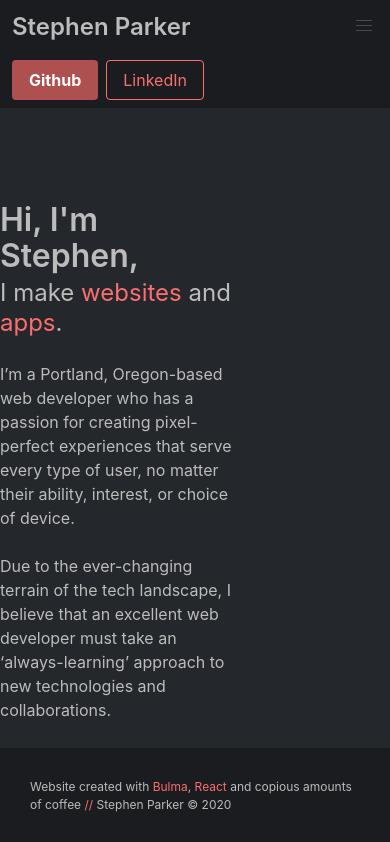
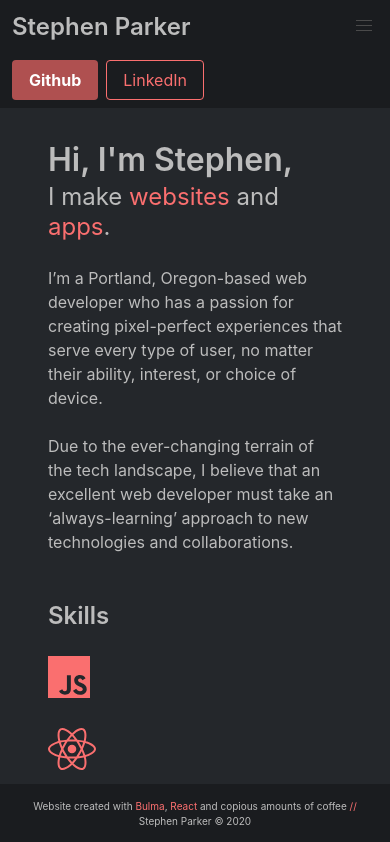
Before and after one commit to stephenparkhum/SP-Web-Portfolio-React, a React (Create React App) app: page / in a window 390 px wide. Shown: the top 842 px of the page. Built offline with nearby package versions, Linux system fonts and the light colour scheme.

Commit message:
Updating mobile styling

```diff
--- a/package.json
+++ b/package.json
@@ -24,7 +24,6 @@
     "eject": "react-scripts eject",
     "css-build": "node-sass --omit-source-map-url sass/mystyles.scss css/mystyles.css",
     "css-watch": "npm run css-build -- --watch"
-
   },
   "eslintConfig": {
     "extends": "react-app"
--- a/src/components/Footer/Footer.js
+++ b/src/components/Footer/Footer.js
@@ -7,7 +7,7 @@ class ToggleFooter extends Component {
 
         return (
             <>
-            <div class="content is-small container">
+            <div className="content is-small container has-text-center-mobile has-text-left-desktop">
                 <p>
                     Website created with <a href="https://bulma.io/">Bulma</a>, <a href="http://reactjs.org">React</a> and copious amounts of coffee <span>//</span> Stephen Parker &copy; {thisYear}
                 </p>
--- a/src/components/MainContent/About/About.js
+++ /dev/null
@@ -1,50 +0,0 @@
-import React, {Component} from 'react';
-import { FontAwesomeIcon } from '@fortawesome/react-fontawesome';
-import {
-    faJs,
-    faNodeJs,
-    faPython,
-    faReact,
-    faLinkedin,
-    faGithub,
-    faPhp,
-    faDrupal,
-
-} from '@fortawesome/free-brands-svg-icons';
-
-class About extends Component {
-    render() {
-        return (
-            <>
-            <div className="About-info">
-            <h2 className="title is-4">About Me</h2>
-                <figure class="image is-128x128">
-                    <img class="is-rounded" src="https://media-exp1.licdn.com/dms/image/C5603AQFJcYLRqlWOKA/profile-displayphoto-shrink_200_200/0?e=1590624000&v=beta&t=oHjMc5yCCQXFII_v1rG4yn9i2d4QanvN6V7o5io4J3w" />
-                </figure>
-                <p>
-                    I'm a Portland, Oregon-based web developer who has a passion for creating pixel-perfect experiences that
-                    serve every type of user, no matter their ability, interest, or choice of device.<br/> <br/>
-                    Due to the ever-changing terrain of the tech landscape, I believe that an excellent web developer must
-                    take an 'always-learning' approach to new technologies and collaborations.
-                </p>
-                <h3 className="desktop-hide">Social</h3>
-                <div className="About-social desktop-hide">
-                    <a href="https://www.linkedin.com/in/stephenparker-03/"><FontAwesomeIcon icon={faLinkedin} size="4x" /></a>
-                    <a href="http://github.com/stephenparkhum"><FontAwesomeIcon icon={faGithub} size="4x" /></a>
-                </div>
-                <h3>Skills</h3>
-                <div className="About-lang">
-                    <FontAwesomeIcon icon={faJs} size="4x" />
-                    <FontAwesomeIcon icon={faReact} size="4x" />
-                    <FontAwesomeIcon icon={faNodeJs} size="4x" />
-                    <FontAwesomeIcon icon={faPython} size="4x" />
-                    <FontAwesomeIcon icon={faPhp} size="4x" />
-                    <FontAwesomeIcon icon={faDrupal} size="4x" />
-                </div>
-            </div>
-            </>
-         );
-    }
-}
-
-export default About;
--- a/src/components/MainContent/MainContent.js
+++ b/src/components/MainContent/MainContent.js
@@ -24,7 +24,7 @@ class MainContent extends Component {
         }
 
         return (
-            <div class="main--content section is-medium">
+            <div class="main--content section is-small">
                 <h1 className="title is-3 has-text-white-ter">Hi, I'm Stephen,</h1>
                 <h2 className="subtitle is-4 has-text-white-ter">I make <span className="has-text-info">websites</span> and <span className="has-text-info">apps</span>.</h2>
                 <p className="is_medium">
--- a/src/components/Nav/LeftNav/LeftNav.js
+++ b/src/components/Nav/LeftNav/LeftNav.js
@@ -1,7 +1,15 @@
 import React from 'react';
 
 function LeftNav() {
+    let hamburgerBtn = document.getElementsByClassName('navbar-burger');
 
+    let hamburgerClick = (e) => {
+        if (e.classList.contains('is-active')) {
+            e.classList.remove('is-active');
+        } else {
+            e.classList.add('is-active');
+        }
+    }
 
     return (
         <>
@@ -10,7 +18,7 @@ function LeftNav() {
                 <h1 className="title is-4 has-text-white-ter">Stephen Parker</h1>
             </a>
 
-            <a role="button" class="navbar-burger burger" aria-label="menu" aria-expanded="false" data-target="navbarBasicExample">
+            <a role="button" class="navbar-burger burger" onClick={hamburgerClick} aria-label="menu" aria-expanded="false" data-target="navbarBasicExample">
                 <span aria-hidden="true"></span>
                 <span aria-hidden="true"></span>
                 <span aria-hidden="true"></span>
--- a/src/index.scss
+++ b/src/index.scss
@@ -32,10 +32,17 @@ html body {
     .main--content {
         margin-bottom: 75px;
         section,
-        .section.is-medium {
-            padding-top: 75px !important;
-            padding-left: 0 !important;
-            padding-right: 0 !important;
+        .section.is-small {
+            text-align: left;
+            padding-top: 45px !important;
+
+            @media only screen and (min-width: 600px) {
+                padding-top: 50px !important;
+                padding-left: 0 !important;
+                padding-right: 0 !important;
+            }
+
+
         }
     }
 
@@ -51,10 +58,15 @@ main {
     h5.title,
     h6.title {
         color: $grey;
+        @media only screen and (min-width: 600px) {
+            width: 60%;
+        }
     }
 
     .main--content {
-        width: 60%;
+        @media only screen and (min-width: 600px) {
+            width: 60%;
+        }
 
         p strong {
             color: $salmon;
@@ -100,9 +112,27 @@ footer.footer {
     position: fixed;
     bottom: 0;
     width: 100%;
-    padding: 30px;
+    padding: 15px;
+
+    @media only screen and (min-width: 600px) {
+        padding: 30px;
+    }
+
     background-color: $extra-dark;
     color: $grey;
+
+    p {
+    font-size: 10px;
+    text-align: center;
+
+    @media only screen and (min-width: 600px) {
+        font-size: 12px;
+        text-align: left;
+        }
+    }
+
+
+
     a,
     span {
         color: $info;
```
Also changed, not shown: 1 other file (tests, documents, lock files or other folders). Lines whose indentation alone changed are shown as unchanged.
